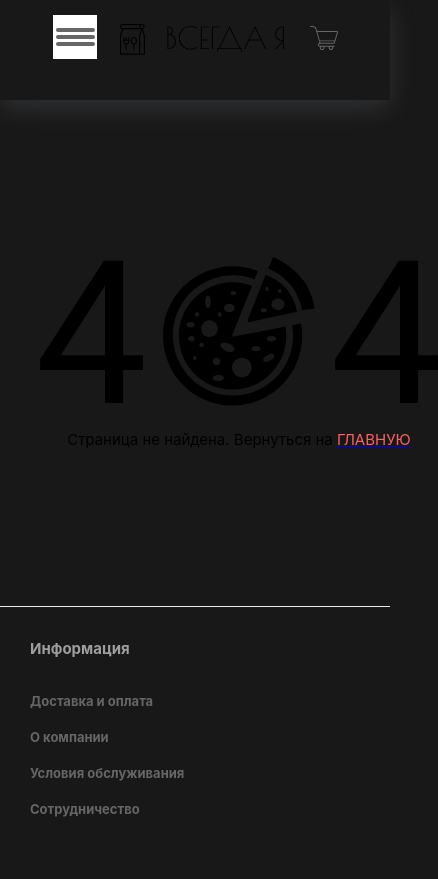
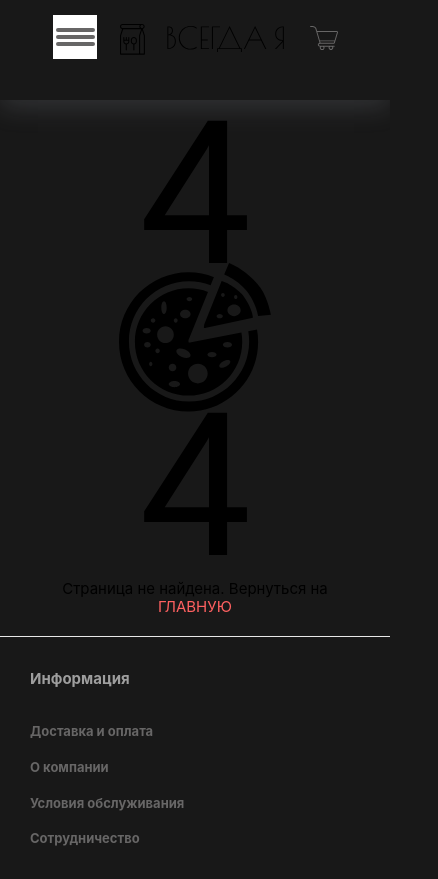
Before and after one commit to At0m234/Pizza, a Vue app: page /discount in a window 390 px wide. Shown: the whole page, 438 px wide, since content can reach past the window. Before the commit the page ends 850 px from the top, so only its background shows below. Built offline with nearby package versions, Linux system fonts and the light colour scheme.

Commit message:
fixed adaptivity styles

```diff
--- a/src/components/NotFoundPage.vue
+++ b/src/components/NotFoundPage.vue
@@ -9,12 +9,12 @@ import fourImg from '@/assets/img/404/four.svg';
     <div class="not-found__content">
 
       <span class="not-found__404">
-        <fourImg/>
+        <fourImg class="not-found__4"/>
         <pizzaImg class="pizza"/>
-        <fourImg/>
+        <fourImg class="not-found__4"/>
       </span>
       <span class="not-found__text">Страница не найдена. Вернуться на
-        <router-link to="/"><span class="not-found__main-page">ГЛАВНУЮ</span></router-link>
+        <router-link to="/" style="text-decoration: none;"><span class="not-found__main-page">ГЛАВНУЮ</span></router-link>
       </span>
 
     </div>
@@ -38,9 +38,12 @@ import fourImg from '@/assets/img/404/four.svg';
   }
   &__404 {
     display: flex;
-    justify-content: center;
+    justify-content: space-between;
     align-items: center;
+    width: 100%;
+    height: calc(110/234)*50vh;
   }
+
   &__text {
     font-style: normal;
     font-weight: 400;
@@ -67,5 +70,9 @@ import fourImg from '@/assets/img/404/four.svg';
     line-height: 18px;
     margin-top: 25px;
   }
+  .not-found__404 {
+    flex-direction: column;
+    height: 100%;
+  }
 }
 </style>
```
